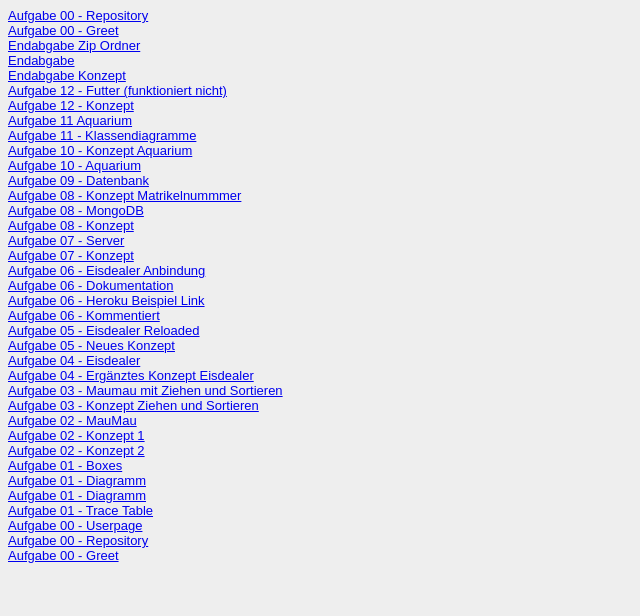
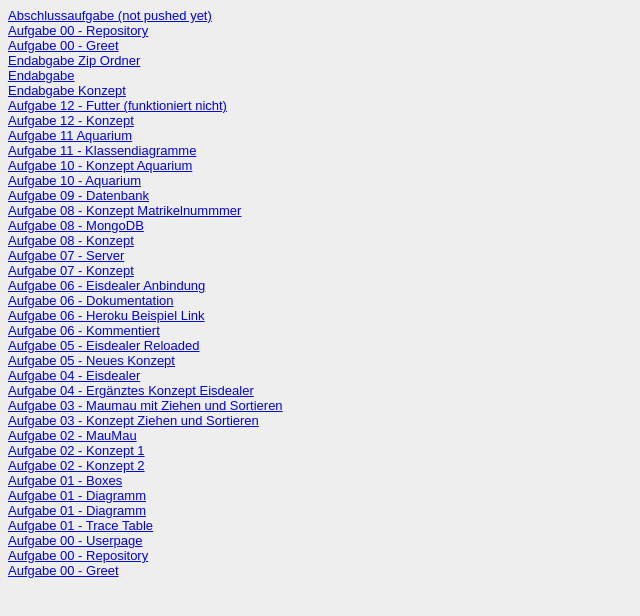
Before and after one commit to Lizzyfrmdblck/EIA2a, a website: page steckbrief.htm in a window 1280 px wide. Shown: the whole page, without its empty margins (0-640 px from the left). Drawn offline with Linux system fonts and the light colour scheme.

Commit message:
Update Steckbrief

```diff
--- a/steckbrief.htm
+++ b/steckbrief.htm
@@ -12,7 +12,7 @@
 </style>
 </head>
 <body>
-
+	<a href="https://Lizzyfrmdblck.github.io/EIA2a/Vogelwiese/index.html" target="_blank"> Abschlussaufgabe (not pushed yet)  </a><br>
 	<a href="https://github.com/Lizzyfrmdblck/EIA2a" target="_blank"> Aufgabe 00 - Repository  </a><br>
 	<a href="https://Lizzyfrmdblck.github.io/EIA2a/aufgabe00/aufgabe00.html" target="_blank"> Aufgabe 00 - Greet </a><br>
 	<a href="https://github.com/Lizzyfrmdblck/EIA2a/blob/master/Endabgabe.zip" target="_blank"> Endabgabe Zip Ordner</a><br>
```
